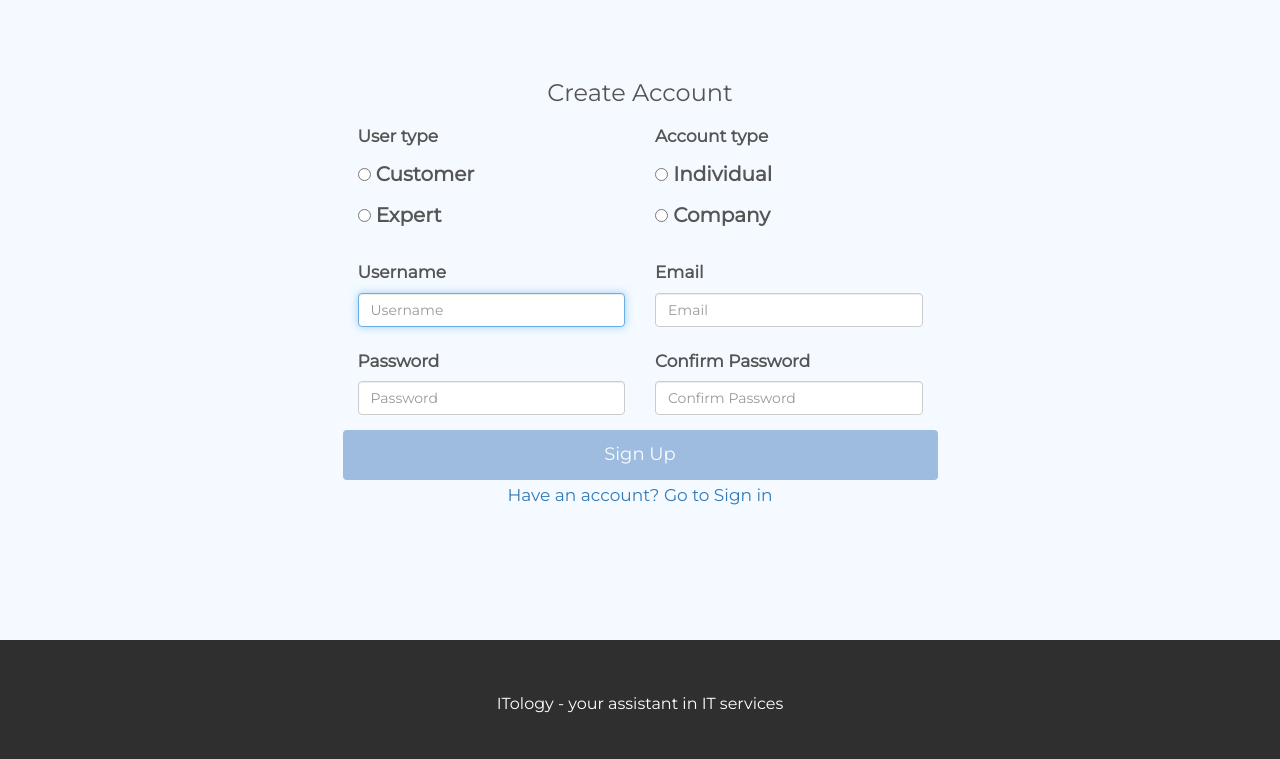
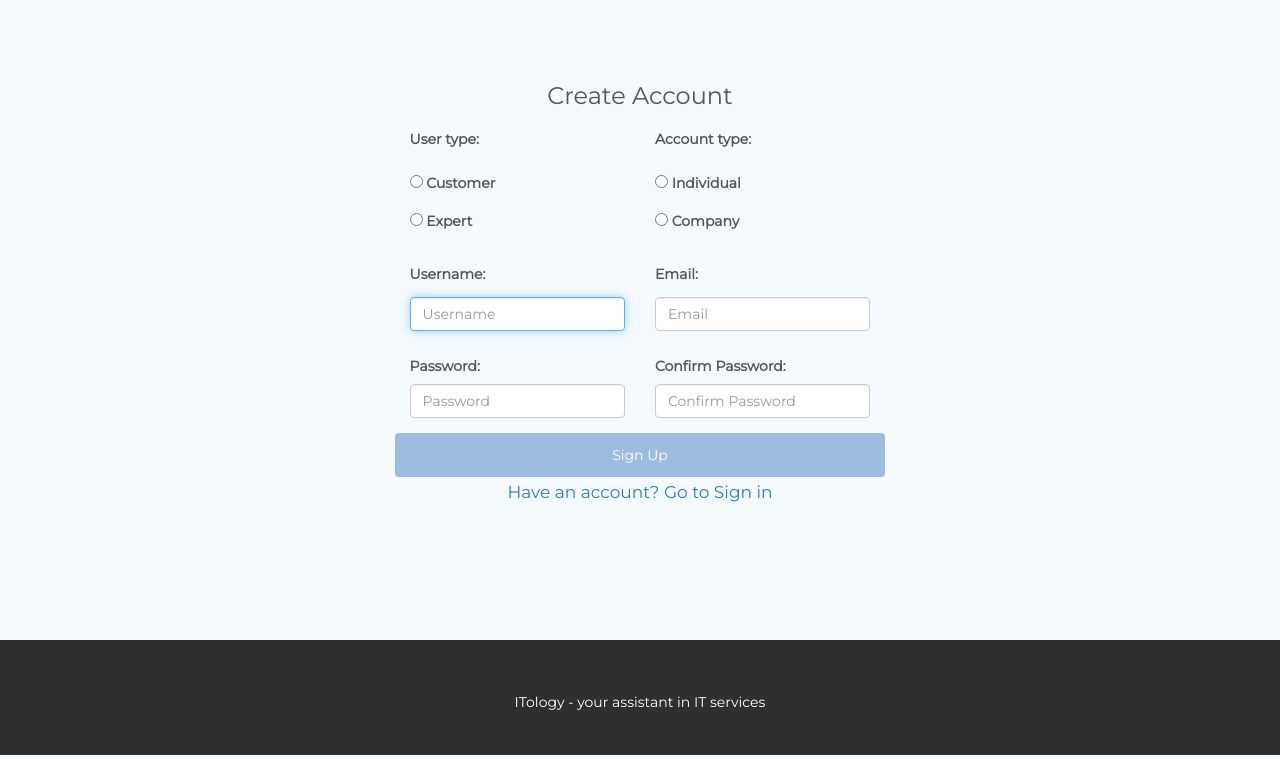
Before and after one commit to SvetlanaSumets11/itology, a Django app: page /register/ in a window 1280 px wide. Shown: the part 80-839 px from the top of the page. Run offline with Django 4.2, Linux system fonts and the light colour scheme; parts of the project's set-up code (start-up, migrations or seed data) failed here and were passed over; some libraries are stand-ins or nearby versions.

Commit message:
Fix text sizes in visual

```diff
--- a/templates/advert_board/advert_profile.html
+++ b/templates/advert_board/advert_profile.html
@@ -10,7 +10,7 @@
                 <form method="POST">
                     {% csrf_token %}
                     <div class="form-group">
-                        <label class="small mb-1"> {{ form.title.label_tag }} </label>
+                        <label class="small"> {{ form.title.label_tag }} </label>
                         <input type="text" class="form-control {% if form.title.errors %}is-invalid{% endif %}" id="id_title"
                                name="title" value='{{ form.title.value|default:"" }}'>
                         {% if form.title.errors %}
@@ -19,7 +19,7 @@
                     </div>
 
                     <div class="form-group">
-                        <label class="small mb-1"> {{ form.description.label_tag }} </label>
+                        <label class="small"> {{ form.description.label_tag }} </label>
                         <textarea type="text" class="form-control {% if form.description.errors %}is-invalid{% endif %}" id="id_description"
                                   name="description" cols="40" rows="10">{{ form.description.value|default:"" }}</textarea>
                         {% if form.description.errors %}
@@ -28,7 +28,7 @@
                     </div>
 
                     <div class="form-group">
-                        <label class="small mb-1">Sections:</label><br>
+                        <label class="small" style="font-size: 14px;">Sections:</label><br>
                         <select class="custom-select small mb-1" name="subsections" id="id_subsections" multiple>
                             {% for name, value in form.subsections.field.choices %}
                                 <option value="{{ name }}">{{ value }}</option>
--- a/templates/home/base.html
+++ b/templates/home/base.html
@@ -14,7 +14,8 @@
             line-height: 1.8;
             color: #f5f6f7;
         }
-        p {font-size: 16px;}
+        p {font-size: 14px;}
+        label {font-size: 14px;}
         .margin {margin-bottom: 45px;}
         .bg-2 {
             background-color: #F4FAFF; /* Light-blue */
@@ -62,7 +63,7 @@
             padding: 4px 10px;
             color: #fff;
             background: #79a3d2;
-            font-size: 65%;
+            font-size: 60%;
             font-family: sans-serif;
             text-decoration: none;
             text-transform: uppercase;
@@ -76,12 +77,12 @@
             background-color: #79a3d2; /* Blue */
             border: none;
             color: white;
-            padding: 12px 28px;
+            padding: 12px 24px;
             text-align: center;
             text-decoration: none;
             display: inline-block;
             opacity: 0.7;
-            font-size: 18px;
+            font-size: 14px;
         }
         .button:hover {opacity: 1; color: white;}
     </style>
--- a/templates/login/login.html
+++ b/templates/login/login.html
@@ -28,13 +28,13 @@
                             <hr>
                             <p class="text-center"><strong>OR</strong></p>
                             <hr>
-                            <label class="small mb-1">Username</label>
+                            <label class="small">{{ form.username.label_tag }}</label>
                             {{ form.username }}
                         </div>
                     </div>
                     <div class="form-row">
                         <div class="form-group">
-                            <label class="small mb-1">Password</label>
+                            <label class="small mb-1">{{ form.password.label_tag }}</label>
                             {{ form.password }}
                         </div>
                     </div>
--- a/templates/login/password_reset.html
+++ b/templates/login/password_reset.html
@@ -23,7 +23,7 @@
                     {% csrf_token %}
                     <div class="form-row">
                         <div class="form-group">
-                            <label class="small mb-1" for="id_email">Email</label>
+                            <label class="small mb-1" for="id_email">{{ form.email.label_tag }}</label>
                             <input type="email" name="email"  class="form-control"
                                    autocomplete="email" maxlength="254" required id="id_email"
                                    placeholder="Enter email">
@@ -38,7 +38,7 @@
             </div>
             <div class="card-footer text-center">
                 <div class="small">
-                    <a href="{% url 'users-register' %}">Create A New Account</a><br><br>
+                    <a href="{% url 'users-register' %}">Create A New Account</a><br>
                     <a href="{% url 'login' %}">Back To Login</a><br>
                 </div>
             </div>
--- a/templates/login/register.html
+++ b/templates/login/register.html
@@ -2,7 +2,7 @@
 {% block title %} Register Page {% endblock title%}
 {% block content %}
     <div class="container-fluid outer-div bg-2" style="min-height: 80vh">
-        <div class="col-lg-6">
+        <div class="col-lg-5">
             <div class="card-header justify-content-center">
                 <h3 class="font-weight-light my-4 text-center">Create Account</h3>
             </div>
@@ -24,13 +24,13 @@
                     <div class="form-row">
                         <div class="col-md-6">
                             <div class="form-group">
-                                <label class="small mb-1">User type</label>
+                                <label class="small">{{ form.user_type.label_tag }}</label>
                                 {{ form.user_type }}
                             </div>
                         </div>
                         <div class="col-md-6">
                             <div class="form-group">
-                                <label class="small mb-1">Account type</label>
+                                <label class="small">{{ form.account_type.label_tag }}</label>
                                 {{ form.account_type }}
                             </div>
                         </div>
@@ -38,13 +38,13 @@
                     <div class="form-row">
                         <div class="col-md-6">
                             <div class="form-group">
-                                <label class="small mb-1">Username</label>
+                                <label class="small">{{ form.username.label_tag }}</label>
                                 {{ form.username }}
                             </div>
                         </div>
                         <div class="col-md-6">
                             <div class="form-group">
-                                <label class="small mb-1">Email</label>
+                                <label class="small">{{ form.email.label_tag }}</label>
                                 {{ form.email }}
                             </div>
                         </div>
@@ -52,14 +52,14 @@
                     <div class="form-row">
                         <div class="col-md-6">
                             <div class="form-group">
-                                <label class="small mb-1">Password</label>
+                                <label class="small" style="font-size: 14px;">Password:</label>
                                 {{ form.password1 }}
                                 {{ form.errors.password }}
                             </div>
                         </div>
                         <div class="col-md-6">
                             <div class="form-group">
-                                <label class="small mb-1">Confirm Password</label>
+                                <label class="small" style="font-size: 14px;">Confirm Password:</label>
                                 {{ form.password2 }}
                             </div>
                         </div>
```
Also changed, not shown: templates/home/home.html (deleted, +0 -20 lines), templates/login/profile.html (+7 -5 lines).
